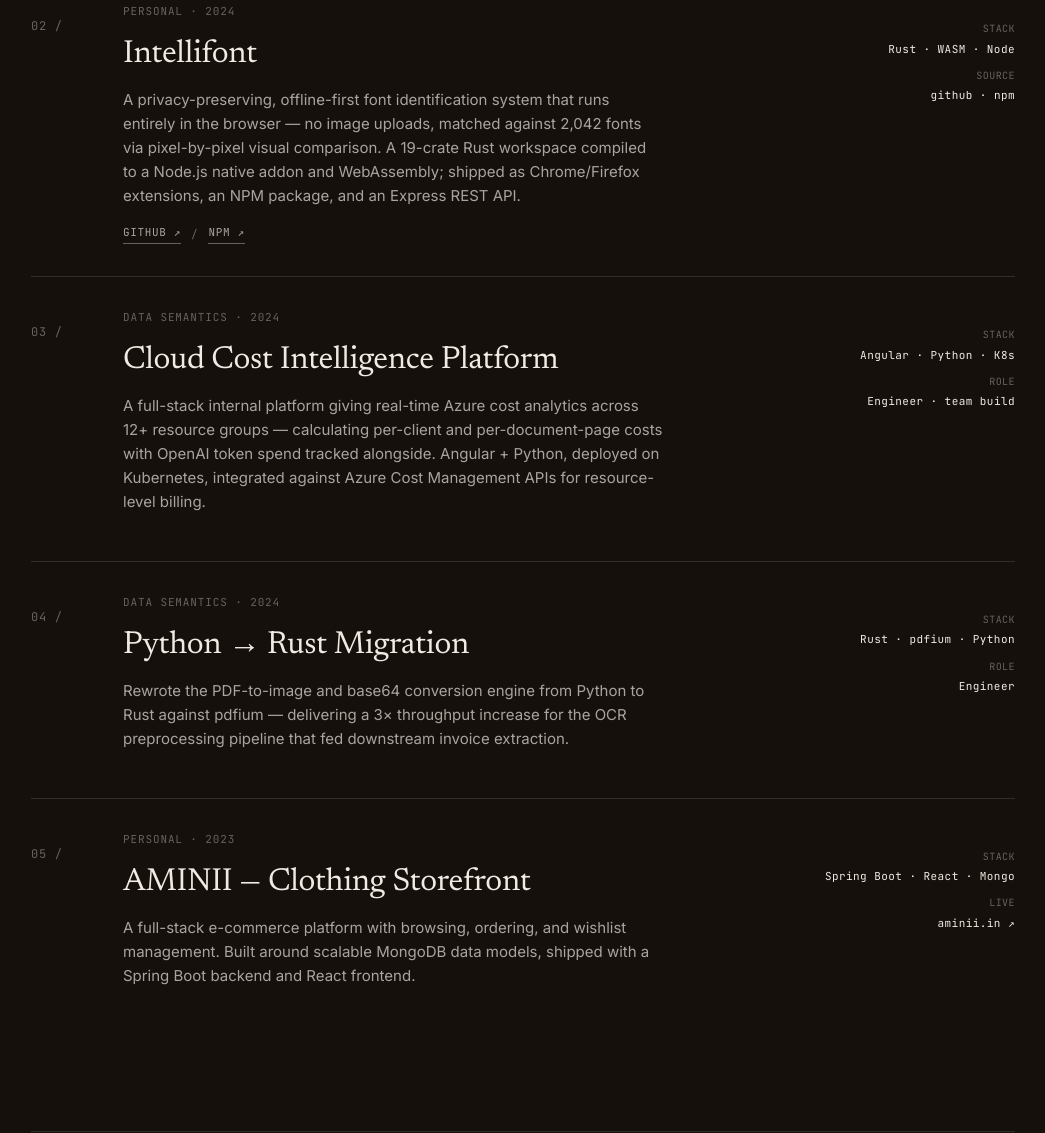
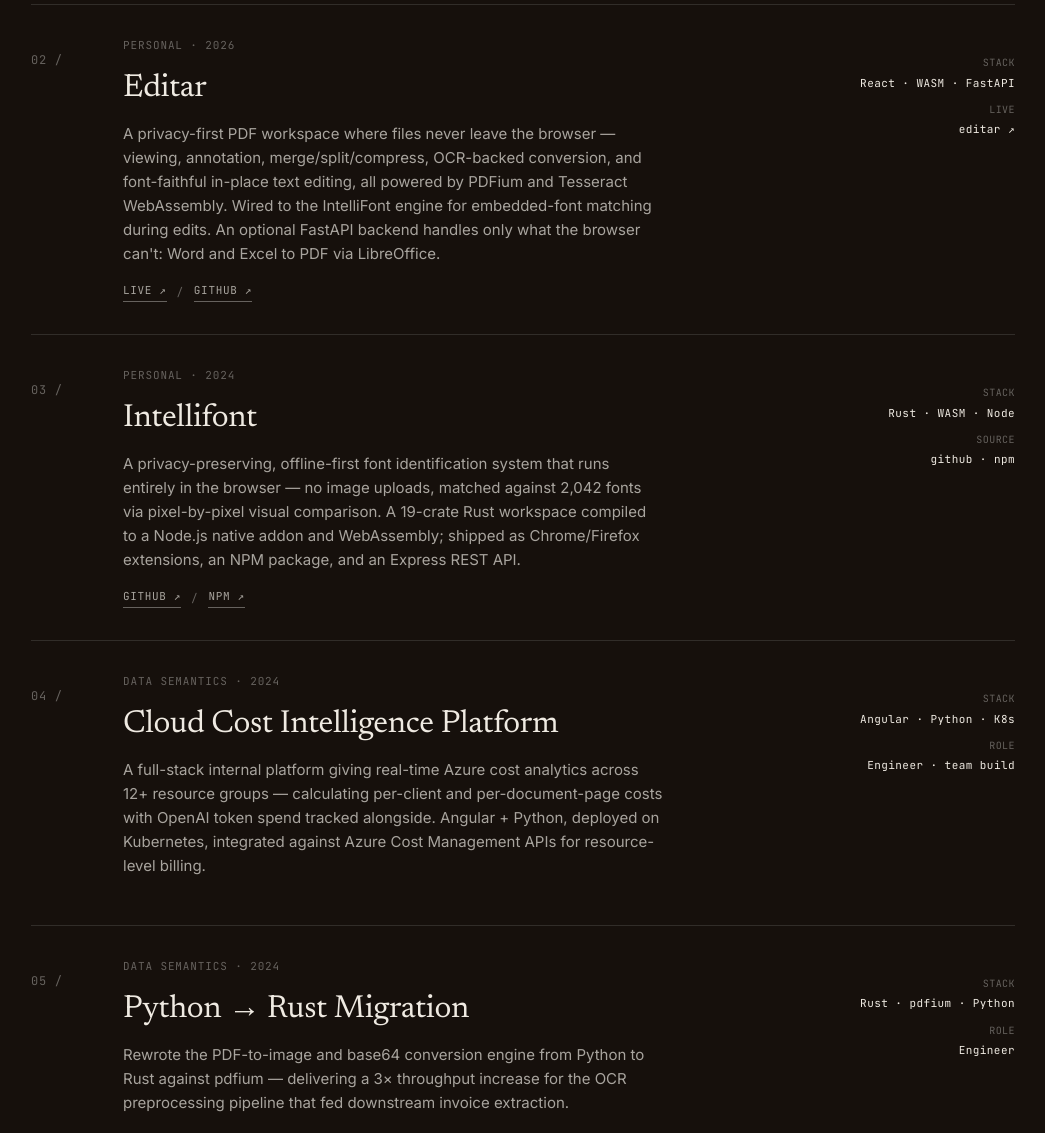
Before and after one commit to magic-emperor/portfolio, a plain HTML site: page index.html in a window 1280 px wide. Shown: the part 2158-3291 px from the top of the page, without its empty margins (117-1162 px from the left). Drawn offline with Linux system fonts and the light colour scheme.

Commit message:
Added Editor to portfolio

```diff
--- a/index.html
+++ b/index.html
@@ -1048,7 +1048,7 @@
       <div class="about-body reveal">
         <p>I'm a full-stack engineer with three years across QA, automation, and shipping production systems. I started in quality assurance, which is probably why I'm uncomfortable shipping anything that breaks on the second click.</p>
         <p><span class="dim">These days I write</span> Python, TypeScript, and (increasingly) Rust — <span class="dim">building APIs,</span> <span class="dim">deploying to</span> Kubernetes, <span class="dim">and wiring up</span> LLM tooling that does real work instead of demos.</p>
-        <p><span class="dim">Outside of work I build for the web —</span> a font-recognition browser extension that runs entirely offline, an AI orchestration platform that reads tickets and writes pull requests, a clothing storefront. <span class="dim">I like problems that sit at the seam between systems.</span></p>
+        <p><span class="dim">Outside of work I build for the web —</span> a privacy-first PDF workspace that processes everything locally, a font-recognition browser extension that runs entirely offline, an AI orchestration platform that reads tickets and writes pull requests, a clothing storefront. <span class="dim">I like problems that sit at the seam between systems.</span></p>
       </div>
     </div>
   </section>
@@ -1057,7 +1057,7 @@
   <section id="work">
     <div class="section-head reveal">
       <div class="section-label">§ 02 — Selected Work</div>
-      <h2 class="section-title">Five things I'm <em>proud of</em>.</h2>
+      <h2 class="section-title">Six things I'm <em>proud of</em>.</h2>
     </div>
 
     <div class="work-list">
@@ -1077,6 +1077,24 @@
 
       <div class="project reveal" data-d="2">
         <div class="project-num">02 /</div>
+        <div class="project-main">
+          <div class="project-kicker">Personal · 2026</div>
+          <h3 class="project-title"><a href="https://editar-eta.vercel.app/" target="_blank" rel="noopener" class="project-title-link">Editar</a></h3>
+          <p class="project-desc">A privacy-first PDF workspace where files never leave the browser — viewing, annotation, merge/split/compress, OCR-backed conversion, and font-faithful in-place text editing, all powered by PDFium and Tesseract WebAssembly. Wired to the IntelliFont engine for embedded-font matching during edits. An optional FastAPI backend handles only what the browser can't: Word and Excel to PDF via LibreOffice.</p>
+          <div class="project-links">
+            <a href="https://editar-eta.vercel.app/" target="_blank" rel="noopener">Live ↗</a>
+            <span class="sep">/</span>
+            <a href="https://github.com/magic-emperor/editar" target="_blank" rel="noopener">GitHub ↗</a>
+          </div>
+        </div>
+        <div class="project-side">
+          <div class="row"><span class="k">Stack</span><span class="v">React · WASM · FastAPI</span></div>
+          <div class="row"><span class="k">Live</span><span class="v">editar ↗</span></div>
+        </div>
+      </div>
+
+      <div class="project reveal" data-d="3">
+        <div class="project-num">03 /</div>
         <div class="project-main">
           <div class="project-kicker">Personal · 2024</div>
           <h3 class="project-title"><a href="https://github.com/magic-emperor/Intellifont" target="_blank" rel="noopener" class="project-title-link">Intellifont</a></h3>
@@ -1093,8 +1111,8 @@
         </div>
       </div>
 
-      <div class="project reveal" data-d="3">
-        <div class="project-num">03 /</div>
+      <div class="project reveal" data-d="4">
+        <div class="project-num">04 /</div>
         <div class="project-main">
           <div class="project-kicker">Data Semantics · 2024</div>
           <h3 class="project-title">Cloud Cost Intelligence Platform</h3>
@@ -1106,8 +1124,8 @@
         </div>
       </div>
 
-      <div class="project reveal" data-d="4">
-        <div class="project-num">04 /</div>
+      <div class="project reveal" data-d="5">
+        <div class="project-num">05 /</div>
         <div class="project-main">
           <div class="project-kicker">Data Semantics · 2024</div>
           <h3 class="project-title">Python → Rust Migration</h3>
@@ -1119,8 +1137,8 @@
         </div>
       </div>
 
-      <a class="project reveal" data-d="5" href="https://aminii.in" target="_blank" rel="noopener">
-        <div class="project-num">05 /</div>
+      <a class="project reveal" data-d="6" href="https://aminii.in" target="_blank" rel="noopener">
+        <div class="project-num">06 /</div>
         <div class="project-main">
           <div class="project-kicker">Personal · 2023</div>
           <h3 class="project-title">AMINII — Clothing Storefront</h3>
```
